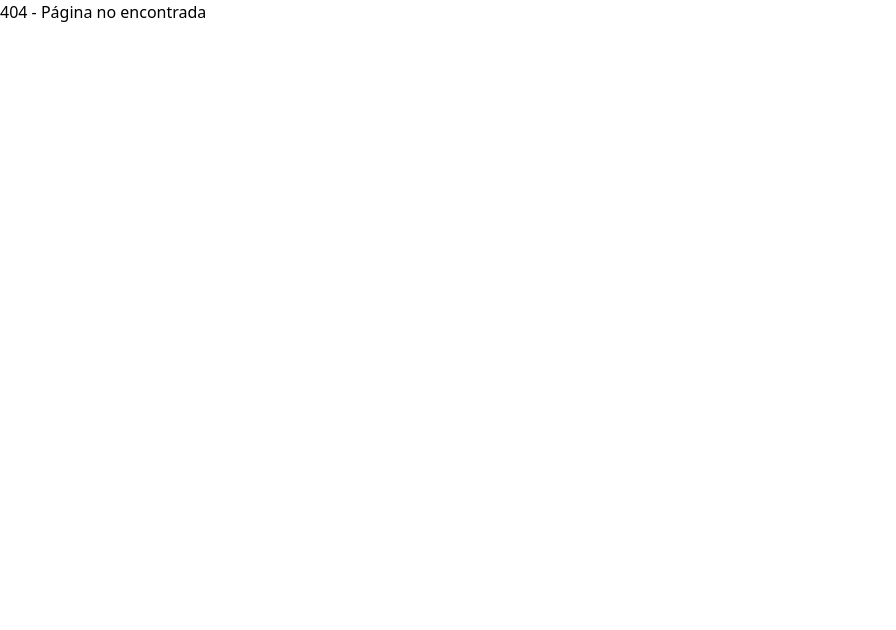
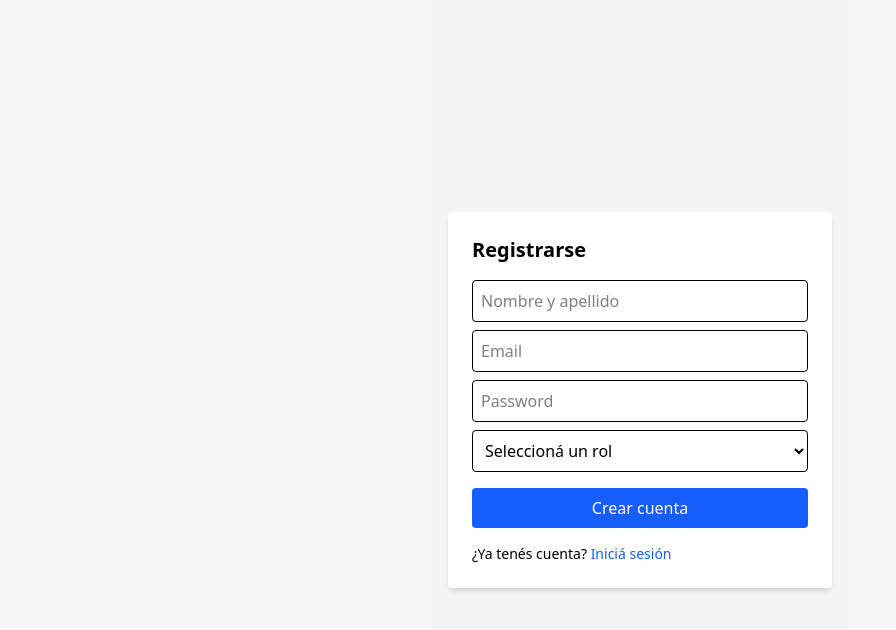
Before and after one commit to Lucio-Morales/client-manager-react, a React (Vite) app: page /auth/register in a window 1280 px wide. Before the commit this address had no page. Shown: the top 630 px of the page, without its empty margins (0-896 px from the left). Built offline with nearby package versions, Linux system fonts and the light colour scheme.

Commit message:
add login/register forms

```diff
--- a/src/App.tsx
+++ b/src/App.tsx
@@ -1,9 +1,31 @@
+import { Link } from 'react-router-dom';
+
 function App() {
   return (
-    <div>
-      <h1>Titulo h1</h1>
-      <p>Hola mundoo</p>
-    </div>
+    <main className="min-h-screen flex items-center justify-center bg-neutral-100 dark:bg-neutral-900 px-4">
+      <div className="text-center space-y-6 max-w-md">
+        <h1 className="text-4xl font-extrabold text-gray-800 dark:text-white">
+          Bienvenido a <span className="text-blue-600">FitAdmin</span>
+        </h1>
+        <p className="text-lg text-gray-600 dark:text-gray-300">
+          Por favor, iniciá sesión o registrate para continuar.
+        </p>
+        <div className="flex justify-center gap-4">
+          <Link
+            to="/auth/login"
+            className="px-6 py-2 rounded-xl bg-blue-600 text-white hover:bg-blue-700 transition-colors"
+          >
+            Iniciar sesión
+          </Link>
+          <Link
+            to="/auth/register"
+            className="px-6 py-2 rounded-xl border border-blue-600 text-blue-600 hover:bg-blue-50 dark:hover:bg-neutral-800 transition-colors"
+          >
+            Registrarse
+          </Link>
+        </div>
+      </div>
+    </main>
   );
 }
 
--- /dev/null
+++ b/src/api/axios.ts
@@ -0,0 +1,14 @@
+import axios from 'axios';
+import { useUserStore } from '../store/userStore';
+
+const instance = axios.create({
+  baseURL: 'http://localhost:3000',
+});
+
+instance.interceptors.request.use((config) => {
+  const token = useUserStore.getState().token;
+  if (token) config.headers.Authorization = `Bearer ${token}`;
+  return config;
+});
+
+export default instance;
--- a/src/layouts/AdminLayout.tsx
+++ b/src/layouts/AdminLayout.tsx
@@ -1,5 +1,12 @@
+import { Outlet } from 'react-router-dom';
+
 const AdminLayout = () => {
-  return <>Admin Layout</>;
+  return (
+    <>
+      <h1>Admin layout</h1>
+      <Outlet />
+    </>
+  );
 };
 
 export default AdminLayout;
--- /dev/null
+++ b/src/layouts/AuthLayout.tsx
@@ -0,0 +1,9 @@
+import { Outlet } from 'react-router-dom';
+
+export default function AuthLayout() {
+  return (
+    <div className="min-h-screen flex items-center justify-center bg-neutral-100 dark:bg-neutral-900">
+      <Outlet />
+    </div>
+  );
+}
--- a/src/modules/admin/pages/Dashboard.tsx
+++ b/src/modules/admin/pages/Dashboard.tsx
@@ -1,7 +1,7 @@
 const Dashboard = () => {
   return (
     <>
-      <p>Admin dashboard</p>
+      <p>Admin dashboard page</p>
     </>
   );
 };
--- /dev/null
+++ b/src/modules/admin/pages/Settings.tsx
@@ -0,0 +1,9 @@
+const Settings = () => {
+  return (
+    <>
+      <p>Settings page</p>
+    </>
+  );
+};
+
+export default Settings;
--- /dev/null
+++ b/src/modules/auth/api/authService.ts
@@ -0,0 +1,18 @@
+import axios from 'axios';
+
+type Role = 'admin' | 'trainer' | 'client' | null;
+
+interface User {
+  id: string;
+  role: Role;
+  name: string;
+  email: string;
+}
+
+export async function loginRequest(email: string, password: string): Promise<{ user: User; token: string }> {
+  const response = await axios.post('http://localhost:3000/auth/login', { email, password });
+
+  console.log('RESPONSE.DATA IS:', response.data);
+
+  return response.data;
+}
--- a/src/modules/auth/pages/LoginPage.tsx
+++ b/src/modules/auth/pages/LoginPage.tsx
@@ -1,9 +1,59 @@
-const LoginPage = () => {
+import { useState } from 'react';
+import { Link, useNavigate } from 'react-router-dom';
+import { useUserStore } from '../../../store/userStore';
+import { loginRequest } from '../api/authService';
+
+export default function LoginPage() {
+  const [userData, setUserData] = useState({
+    email: '',
+    password: '',
+  });
+
+  const login = useUserStore((state) => state.login);
+  const navigate = useNavigate();
+
+  const handleSubmit = async (event: React.FormEvent) => {
+    event.preventDefault();
+
+    try {
+      const { token, user } = await loginRequest(userData.email, userData.password);
+      login(user, token);
+
+      navigate(`/${user.role}`);
+    } catch (error: any) {
+      console.log('Error al iniciar sesion', error);
+    }
+  };
   return (
-    <>
-      <p>Login page</p>
-    </>
+    <div className="min-h-screen flex items-center justify-center bg-gray-100 p-4">
+      <form onSubmit={handleSubmit} className="bg-white p-6 rounded shadow-md w-full max-w-sm">
+        <h2 className="text-xl font-semibold mb-4">Iniciar sesión</h2>
+        <input
+          type="email"
+          placeholder="Email"
+          value={userData.email}
+          onChange={(event) => setUserData({ ...userData, email: event.target.value })}
+          required
+          className="w-full p-2 border mb-2 rounded"
+        />
+        <input
+          type="password"
+          placeholder="Password"
+          value={userData.password}
+          onChange={(event) => setUserData({ ...userData, password: event.target.value })}
+          required
+          className="w-full p-2 border mb-2 rounded"
+        />
+        <button type="submit" className="w-full bg-blue-600 text-white py-2 rounded hover:bg-blue-700 cursor-pointer">
+          Iniciar sesión
+        </button>
+        <p className="mt-4 text-sm">
+          ¿No tenés cuenta?{' '}
+          <Link to="/auth/register" className="text-blue-600 hover:underline">
+            Registrate
+          </Link>
+        </p>
+      </form>
+    </div>
   );
-};
-
-export default LoginPage;
+}
--- /dev/null
+++ b/src/modules/auth/pages/RegisterPage.tsx
@@ -0,0 +1,82 @@
+import { useState } from 'react';
+import { Link } from 'react-router-dom';
+
+export default function RegisterPage() {
+  const [formData, setFormData] = useState({
+    fullName: '',
+    email: '',
+    password: '',
+    role: '',
+  });
+
+  const handleChange = (e: React.ChangeEvent<HTMLInputElement | HTMLSelectElement>) => {
+    const { name, value } = e.target;
+    setFormData((prev) => ({ ...prev, [name]: value }));
+  };
+
+  return (
+    <div className="min-h-screen flex items-center justify-center bg-gray-100 p-4">
+      <form className="bg-white p-6 rounded shadow-md w-full max-w-sm">
+        <h2 className="text-xl font-semibold mb-4">Registrarse</h2>
+
+        <input
+          type="text"
+          name="fullName"
+          placeholder="Nombre y apellido"
+          value={formData.fullName}
+          onChange={handleChange}
+          required
+          className="w-full p-2 border mb-2 rounded"
+        />
+
+        <input
+          type="email"
+          name="email"
+          placeholder="Email"
+          value={formData.email}
+          onChange={handleChange}
+          required
+          className="w-full p-2 border mb-2 rounded"
+        />
+
+        <input
+          type="password"
+          name="password"
+          placeholder="Password"
+          value={formData.password}
+          onChange={handleChange}
+          required
+          className="w-full p-2 border mb-2 rounded"
+        />
+
+        <select
+          name="role"
+          value={formData.role}
+          onChange={handleChange}
+          required
+          className="w-full p-2 border mb-4 rounded"
+        >
+          <option value="" disabled hidden>
+            Seleccioná un rol
+          </option>
+          <option value="trainer">Entrenador</option>
+          <option value="client">Cliente</option>
+        </select>
+
+        <button
+          type="submit"
+          className="w-full bg-blue-600 text-white py-2 rounded hover:bg-blue-700 transition-colors cursor-pointer"
+        >
+          Crear cuenta
+        </button>
+
+        <p className="mt-4 text-sm">
+          ¿Ya tenés cuenta?{' '}
+          <Link to="/auth/login" className="text-blue-600 hover:underline">
+            Iniciá sesión
+          </Link>
+        </p>
+      </form>
+    </div>
+  );
+}
--- a/src/routes/ProtectedRoute.tsx
+++ b/src/routes/ProtectedRoute.tsx
@@ -1,17 +1,13 @@
 import { Navigate, Outlet } from 'react-router-dom';
 import { useUserStore } from '../store/userStore';
 
-// Wrapper para rutas protegidas
-
 interface ProtectedRouteProps {
-  allowedRoles: Array<'admin' | 'trainer' | 'client'>; // Roles que pueden acceder a la ruta.
+  allowedRoles: Array<'admin' | 'trainer' | 'client'>;
 }
 
 export function ProtectedRoute({ allowedRoles }: ProtectedRouteProps) {
   const user = useUserStore((state) => state.user);
-  // si user === null => el usuario no está logueado => redireccion a /login
-  // si el usuario esta logueado pero no tiene permiso => redireccion a /unauthorized
-  // si el usuario esta logueado y tiene el rol permitido => <Outlet />
+
   if (!user) return <Navigate to="/login" replace />;
   if (!allowedRoles.includes(user.role!)) return <Navigate to="/unauthorized" replace />;
 
--- a/src/store/userStore.ts
+++ b/src/store/userStore.ts
@@ -1,20 +1,37 @@
 import { create } from 'zustand';
+import { persist } from 'zustand/middleware';
 
 type Role = 'admin' | 'trainer' | 'client' | null;
 
 interface User {
   id: string;
   role: Role;
+  name: string;
+  email: string;
 }
 
-interface UserStore {
+interface UserState {
   user: User | null;
-  login: (user: User) => void;
+  token: string | null;
+  login: (user: User, token: string) => void;
   logout: () => void;
 }
 
-export const useUserStore = create<UserStore>((set) => ({
-  user: null,
-  login: (user) => set({ user }),
-  logout: () => set({ user: null }),
-}));
+export const useUserStore = create<UserState>()(
+  persist(
+    (set) => ({
+      user: null,
+      token: null,
+      login: (user, token) => set({ user, token }),
+      logout: () => set({ user: null, token: null }),
+    }),
+    {
+      name: 'auth-storage',
+    }
+  )
+);
+
+// ¿Que hace persist() ?
+// Le dice a zustand "guardá este estado en el localStorage (por defecto)".
+// {name:'auth-storage'} => Es la clave bajo la cual se guarda en el localStorage,
+// se puede ver en la terminal del navegador => Application => Local Storage.
```
Also changed, not shown: src/routes/index.tsx (+17 -3 lines).
